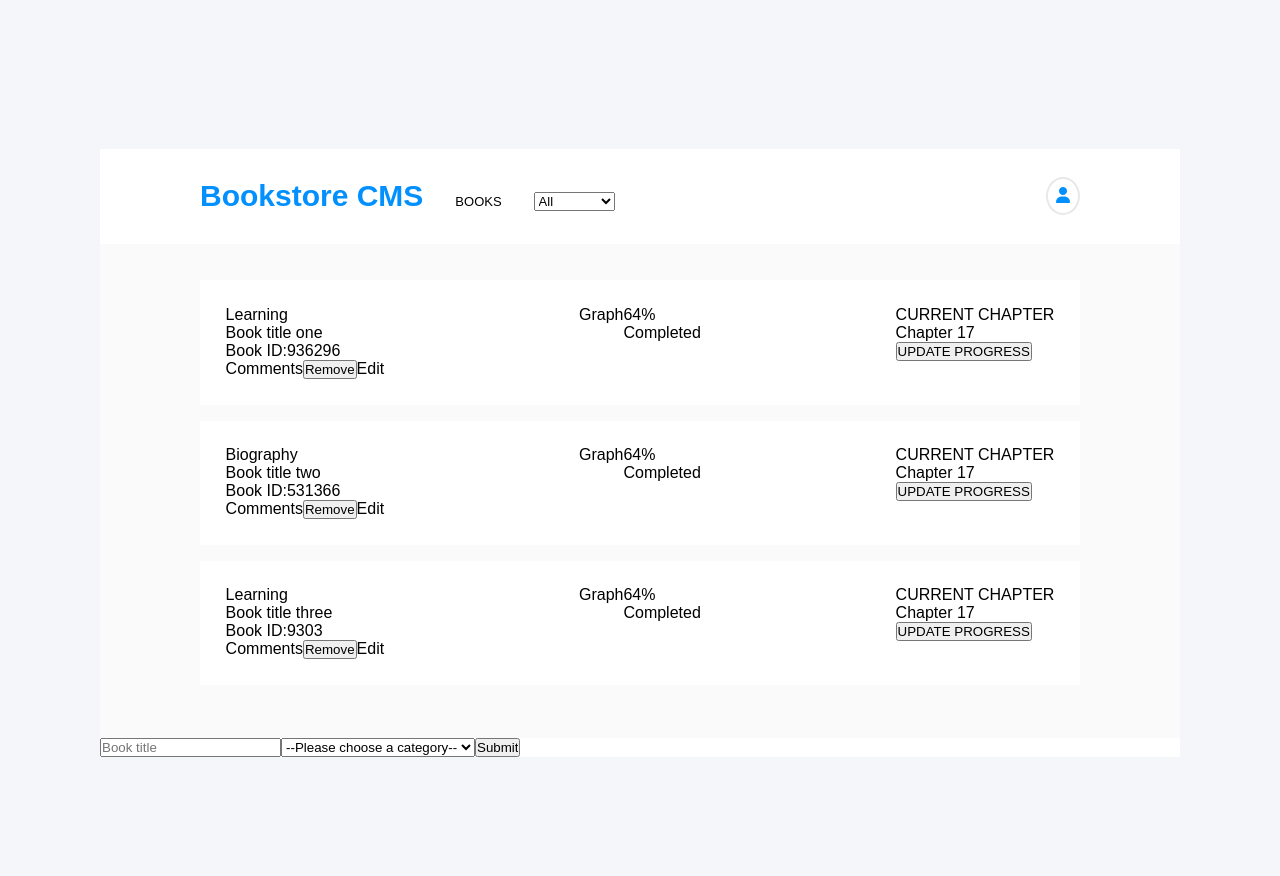
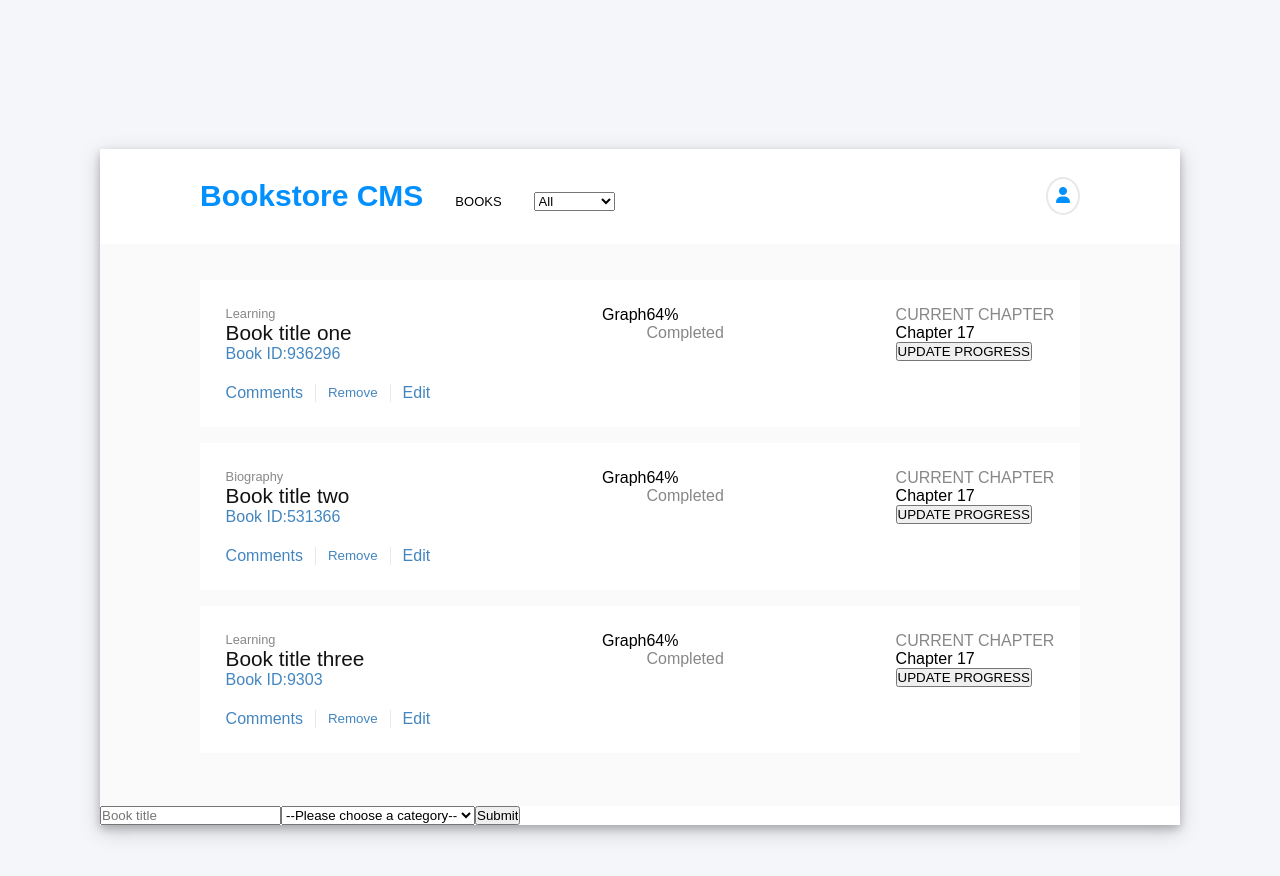
Before and after one commit to SarvarKh/Bookstore-CMS, a React (Create React App) app: page / in a window 1280 px wide. Shown: the top 876 px of the page. Built offline with nearby package versions, Linux system fonts and the light colour scheme.

Commit message:
Update styling of book card row, part-1

```diff
--- a/src/components/Book.js
+++ b/src/components/Book.js
@@ -7,15 +7,15 @@ const Book = ({ book, handleRemove }) => (
       <div className="card-top">
         <div className="category">{book.category}</div>
         <div className="title">{book.title}</div>
-        <div className="text-grey">
+        <div className="text-l-blue">
           Book ID:
           {book.id}
         </div>
       </div>
       <div className="card-bottom flex">
-        <span className="card-btn text-grey">Comments</span>
-        <button onClick={() => handleRemove(book)} type="submit" className="card-btn text-grey">Remove</button>
-        <span className="card-btn text-grey">Edit</span>
+        <div className="text-l-blue">Comments</div>
+        <button onClick={() => handleRemove(book)} type="submit" className="card-btn text-l-blue">Remove</button>
+        <div className="text-l-blue">Edit</div>
       </div>
     </div>
     <div className="part-2 flex">
--- a/src/index.css
+++ b/src/index.css
@@ -3,6 +3,26 @@
   margin: 0;
   padding: 0;
   font-family: Arial, Helvetica, sans-serif;
+}
+
+.text-grey {
+  color: #121212;
+  opacity: 0.5;
+}
+
+.text-l-blue {
+  color: #4386bf;
+}
+
+.category {
+  font-size: 0.8rem;
+  color: #121212;
+  opacity: 0.5;
+}
+
+.title {
+  font-size: 1.3rem;
+  color: #121212;
 }
 
 #root {
@@ -12,6 +32,7 @@
 
 .container {
   background-color: white;
+  box-shadow: 0 4px 8px 0 rgba(0, 0, 0, 0.2), 0 6px 20px 0 rgba(0, 0, 0, 0.19);
 }
 
 .navbar {
@@ -65,3 +86,16 @@ main {
   padding: 1.6rem;
   justify-content: space-between;
 }
+
+.card-btn {
+  border: none;
+  background: none;
+  padding: 0 0.75rem;
+  margin: 0 0.75rem;
+  border-right: 1px solid #e8e8e8;
+  border-left: 1px solid #e8e8e8;
+}
+
+.card-bottom {
+  margin-top: 1.3rem;
+}
```
